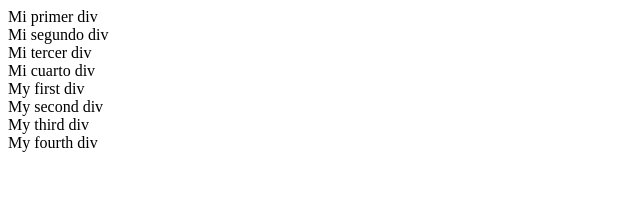
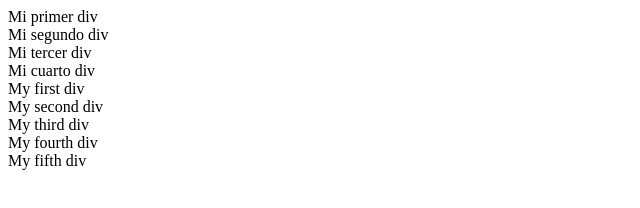
Before and after one commit to alejabarraza2/Lugares-turisticos, a plain HTML site: page index.html in a window 1280 px wide. Shown: the whole page, without its empty margins (0-640 px from the left). Drawn offline with Linux system fonts and the light colour scheme.

Commit message:
my fifth commit

```diff
--- a/index.html
+++ b/index.html
@@ -14,5 +14,6 @@
     <div>My second div</div>
     <div>My third div</div>
     <div>My fourth div</div>
+    <div>My fifth div</div>
 </body>
 </html>
```
